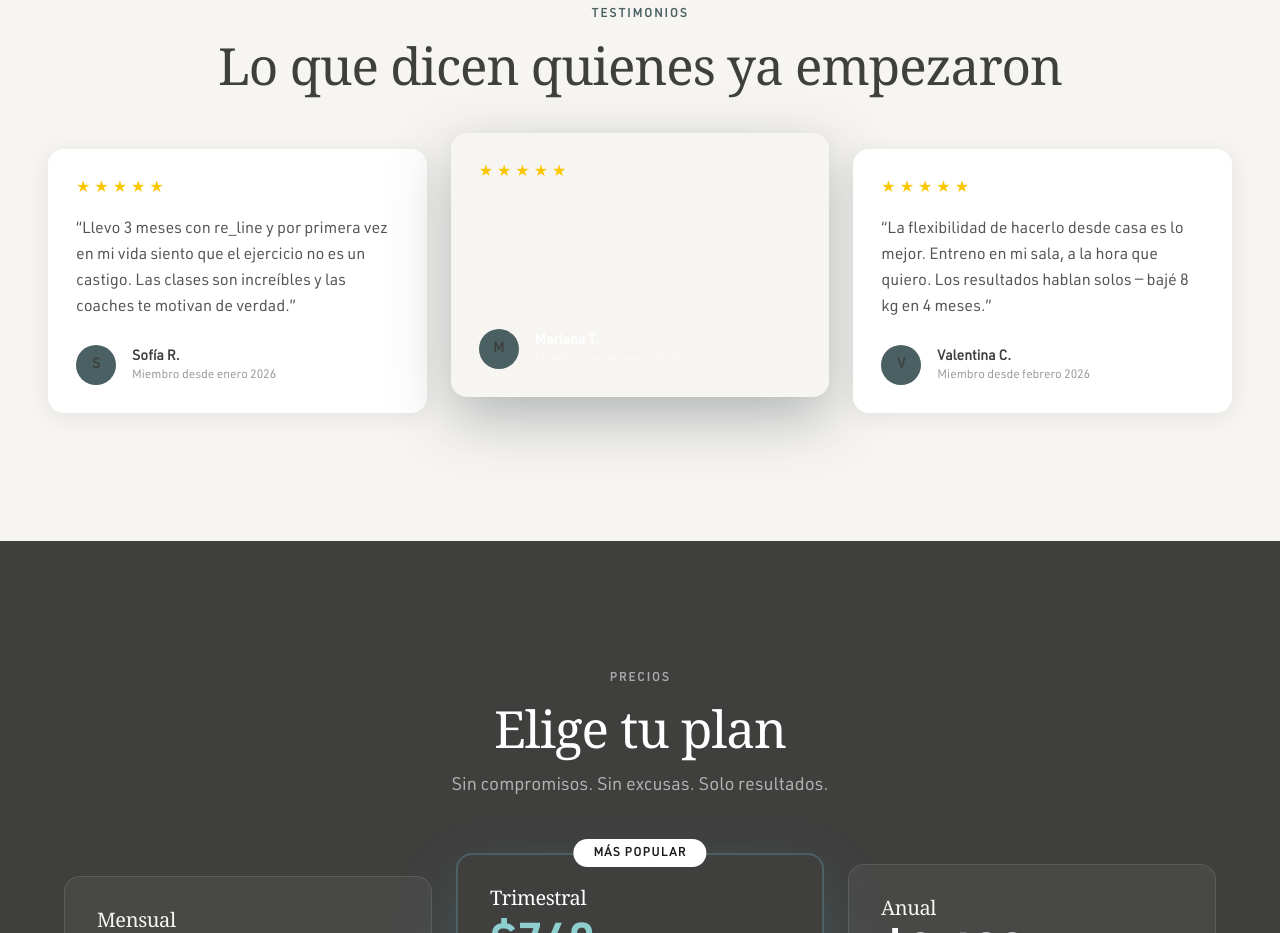
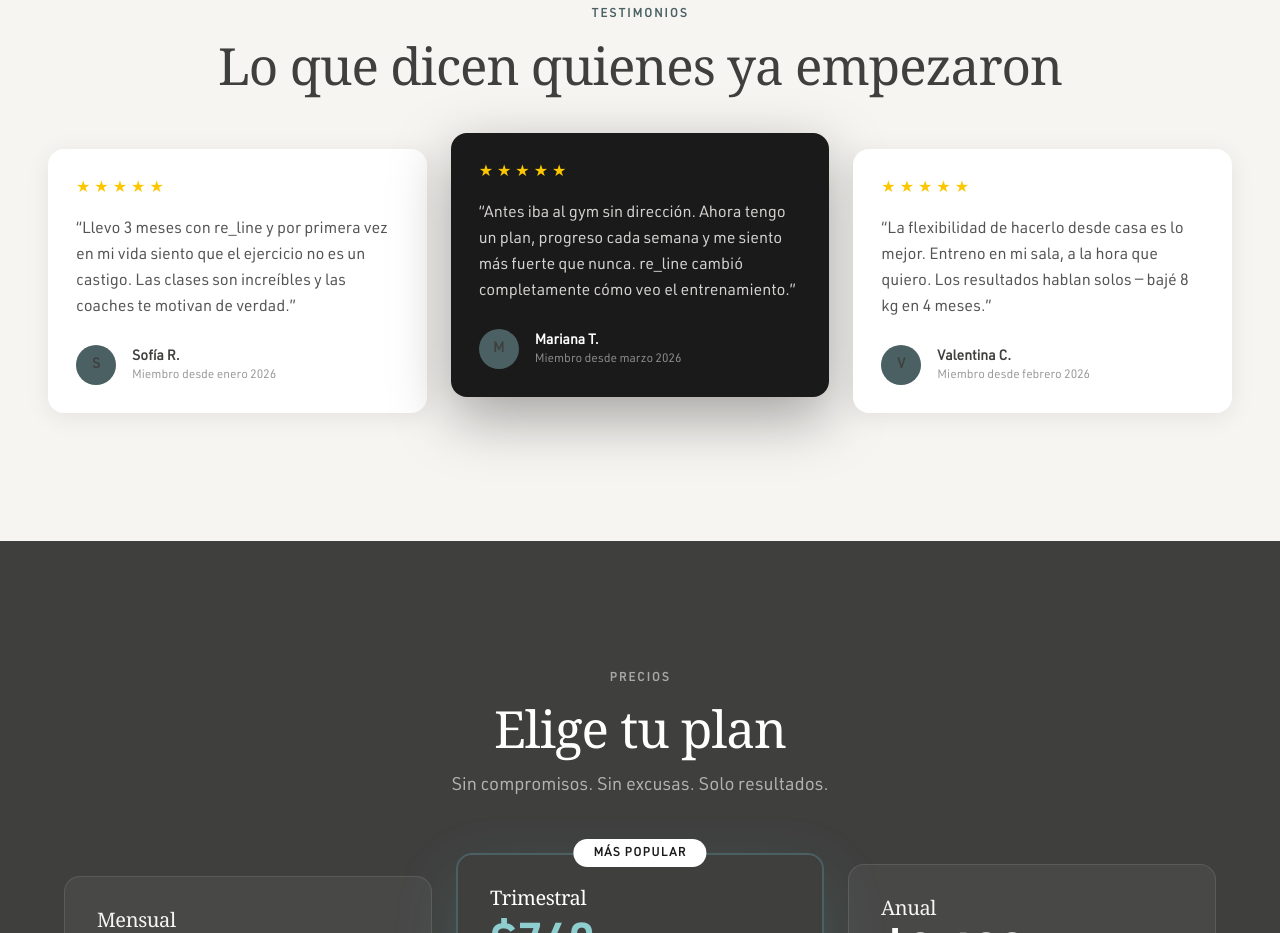
Before and after one commit to egrowthlabs/egl-training-website, a Next.js app: page / in a window 1280 px wide. Shown: the part 5980-6913 px from the top of the page. Built offline with nearby package versions, Linux system fonts and the light colour scheme; no server answers; a web font is replaced by a local one.

Commit message:
fix: testimonio destacado invisible por var(--dark-teal) indefinida

```diff
--- a/components/TestimoniosSection.tsx
+++ b/components/TestimoniosSection.tsx
@@ -38,10 +38,10 @@ export default function TestimoniosSection() {
                 key={t.name}
                 className="relative rounded-2xl p-7 transition-transform duration-300"
                 style={{
-                  backgroundColor: isFeatured ? 'var(--dark-teal)' : 'var(--white)',
+                  backgroundColor: isFeatured ? '#1a1a1a' : 'var(--white)',
                   transform: isFeatured ? 'translateY(-16px)' : 'none',
                   boxShadow: isFeatured
-                    ? '0 20px 60px rgba(44,60,62,0.35)'
+                    ? '0 20px 60px rgba(0,0,0,0.35)'
                     : '0 4px 24px rgba(0,0,0,0.08)',
                 }}
               >
```
